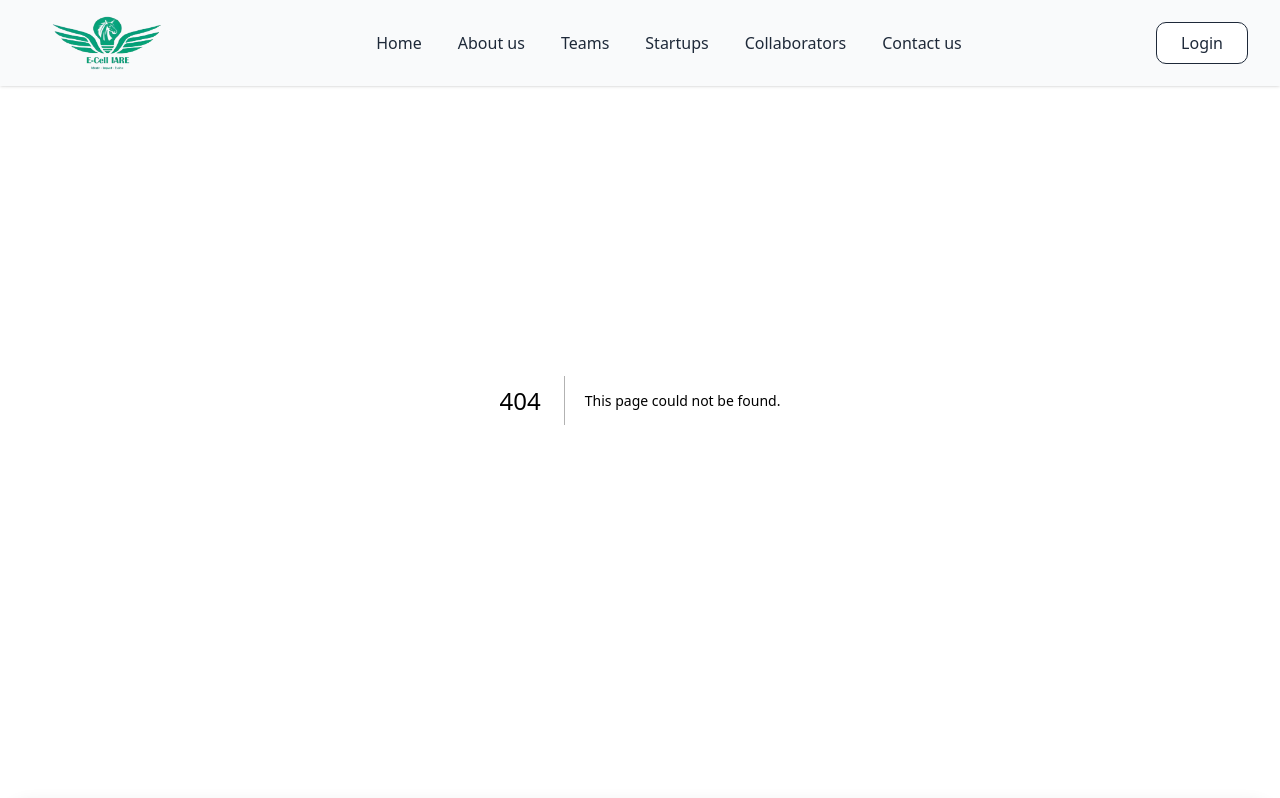
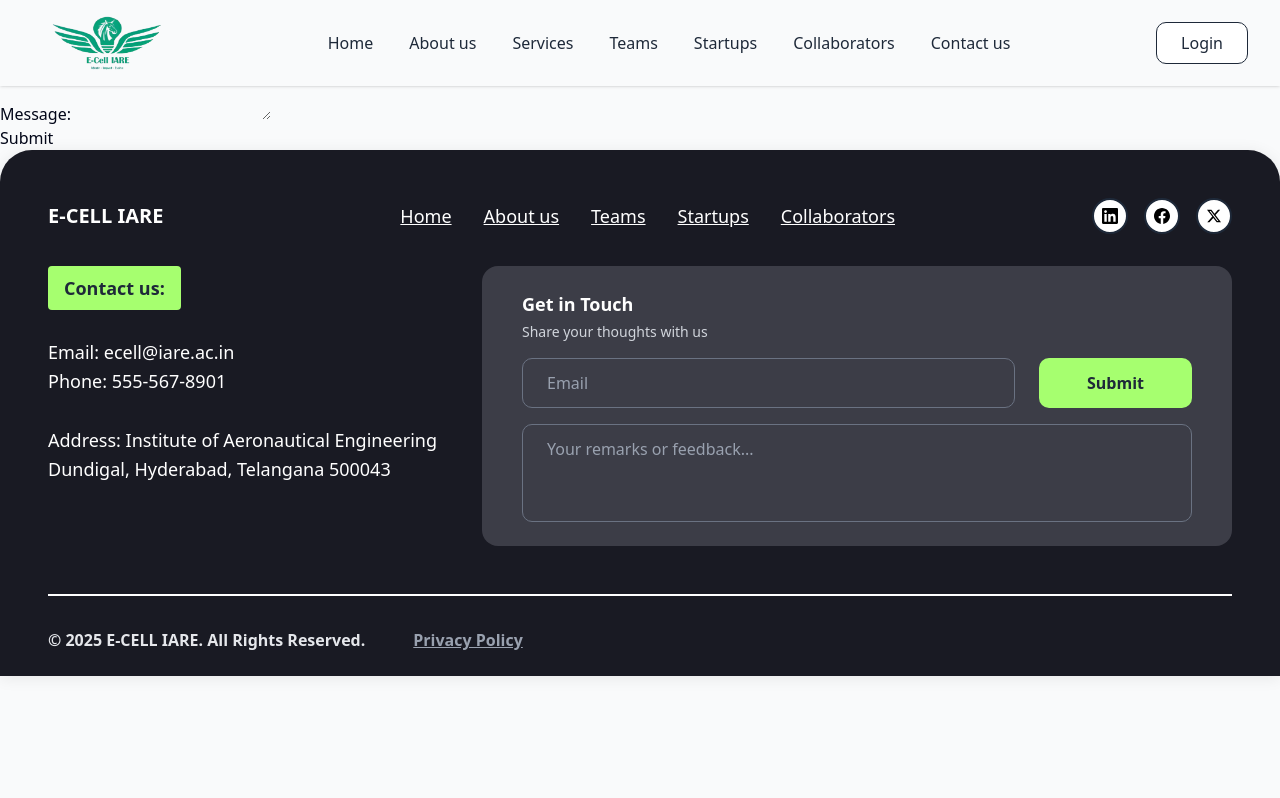
Before and after one commit to Maximus5470/Ecell-Website, a Next.js app: page /contact in a window 1280 px wide. Before the commit this address had no page. Shown: the top 798 px of the page. Built offline with nearby package versions, Linux system fonts and the light colour scheme.

Commit message:
Add Contact Us section and implement smooth scrolling in Navbar; create pages for Collaborators, Services, Startups, and Teams

```diff
--- /dev/null
+++ b/app/collaborators/page.tsx
@@ -0,0 +1,24 @@
+import React from 'react';
+
+export default function Collaborators() {
+  return (
+    <div className="min-h-screen bg-gray-50 pt-20">
+      <div className="max-w-7xl mx-auto px-4 sm:px-6 lg:px-8 py-12">
+        <div className="text-center mb-12">
+          <h1 className="text-4xl sm:text-5xl font-bold text-gray-900 mb-4">
+            Our <span className="bg-[#B9FF66] px-2 py-1 rounded">Collaborators</span>
+          </h1>
+          <p className="text-xl text-gray-600 max-w-3xl mx-auto">
+            Meet our partners and collaborators who help us drive entrepreneurship forward.
+          </p>
+        </div>
+
+        <div className="text-center py-20">
+          <p className="text-lg text-gray-500">
+            Collaborators section coming soon...
+          </p>
+        </div>
+      </div>
+    </div>
+  );
+}
--- /dev/null
+++ b/app/contact/page.tsx
@@ -0,0 +1,26 @@
+import React from 'react'
+
+const page = () => {
+  return (
+    <div>
+      <h1>Contact Us</h1>
+      <form>
+        <div>
+          <label htmlFor="name">Name:</label>
+          <input type="text" id="name" name="name" required />
+        </div>
+        <div>
+          <label htmlFor="email">Email:</label>
+          <input type="email" id="email" name="email" required />
+        </div>
+        <div>
+          <label htmlFor="message">Message:</label>
+          <textarea id="message" name="message" required></textarea>
+        </div>
+        <button type="submit">Submit</button>
+      </form>
+    </div>
+  )
+}
+
+export default page
--- a/app/page.tsx
+++ b/app/page.tsx
@@ -1,6 +1,7 @@
 import Hero from "@/components/Hero";
 import WorkingProcess from "@/components/WorkingProcessComponent";
 import ServicesSection from "@/sections/ServicesSection";
+import ContactUs from "@/components/ContactUs";
 
 const workingProcessSteps = [
   {
@@ -58,6 +59,7 @@
           steps={workingProcessSteps}
         />
       </div>
+      <ContactUs />
     </div>
   );
 }
--- /dev/null
+++ b/app/services/page.tsx
@@ -0,0 +1,24 @@
+import React from 'react';
+
+export default function Services() {
+  return (
+    <div className="min-h-screen bg-gray-50 pt-20">
+      <div className="max-w-7xl mx-auto px-4 sm:px-6 lg:px-8 py-12">
+        <div className="text-center mb-12">
+          <h1 className="text-4xl sm:text-5xl font-bold text-gray-900 mb-4">
+            Our <span className="bg-[#B9FF66] px-2 py-1 rounded">Services</span>
+          </h1>
+          <p className="text-xl text-gray-600 max-w-3xl mx-auto">
+            Discover the comprehensive services and solutions we offer to help businesses grow.
+          </p>
+        </div>
+
+        <div className="text-center py-20">
+          <p className="text-lg text-gray-500">
+            Services section coming soon...
+          </p>
+        </div>
+      </div>
+    </div>
+  );
+}
--- /dev/null
+++ b/app/startups/page.tsx
@@ -0,0 +1,24 @@
+import React from 'react';
+
+export default function Startups() {
+  return (
+    <div className="min-h-screen bg-gray-50 pt-20">
+      <div className="max-w-7xl mx-auto px-4 sm:px-6 lg:px-8 py-12">
+        <div className="text-center mb-12">
+          <h1 className="text-4xl sm:text-5xl font-bold text-gray-900 mb-4">
+            <span className="bg-[#B9FF66] px-2 py-1 rounded">Startups</span>
+          </h1>
+          <p className="text-xl text-gray-600 max-w-3xl mx-auto">
+            Discover the innovative startups and ventures supported by E-Cell IARE.
+          </p>
+        </div>
+
+        <div className="text-center py-20">
+          <p className="text-lg text-gray-500">
+            Startups showcase coming soon...
+          </p>
+        </div>
+      </div>
+    </div>
+  );
+}
--- /dev/null
+++ b/app/teams/page.tsx
@@ -0,0 +1,24 @@
+import React from 'react';
+
+export default function Teams() {
+  return (
+    <div className="min-h-screen bg-gray-50 pt-20">
+      <div className="max-w-7xl mx-auto px-4 sm:px-6 lg:px-8 py-12">
+        <div className="text-center mb-12">
+          <h1 className="text-4xl sm:text-5xl font-bold text-gray-900 mb-4">
+            Our <span className="bg-[#B9FF66] px-2 py-1 rounded">Teams</span>
+          </h1>
+          <p className="text-xl text-gray-600 max-w-3xl mx-auto">
+            Meet the passionate individuals behind E-Cell IARE who drive innovation and entrepreneurship.
+          </p>
+        </div>
+
+        <div className="text-center py-20">
+          <p className="text-lg text-gray-500">
+            Teams page content coming soon...
+          </p>
+        </div>
+      </div>
+    </div>
+  );
+}
--- a/components/ContactUs.tsx
+++ b/components/ContactUs.tsx
@@ -39,7 +39,7 @@
   };
 
   return (
-    <section className="bg-gray-50 py-16 flex justify-center">
+    <section id="contact" className="bg-gray-50 py-16 flex justify-center">
       <div className="bg-white max-w-3xl w-full rounded-3xl shadow-md p-10">
         {/* Header */}
         <div className="mb-8 flex flex-col md:flex-row md:justify-between items-start md:items-center gap-4">
--- a/components/Navbar.tsx
+++ b/components/Navbar.tsx
@@ -1,11 +1,24 @@
 "use client";
 import React, { useState, useEffect } from 'react';
 import Image from 'next/image';
+import Link from 'next/link';
 
 const Navbar = () => {
   const [isVisible, setIsVisible] = useState(true);
   const [lastScrollY, setLastScrollY] = useState(0);
   const [isMobileMenuOpen, setIsMobileMenuOpen] = useState(false);
+
+  const scrollToSection = (sectionId: string) => {
+    const element = document.getElementById(sectionId);
+    if (element) {
+      const offsetTop = element.getBoundingClientRect().top + window.pageYOffset - 80; // Account for fixed navbar
+      window.scrollTo({
+        top: offsetTop,
+        behavior: 'smooth'
+      });
+    }
+    setIsMobileMenuOpen(false); // Close mobile menu after clicking
+  };
 
   useEffect(() => {
     const controlNavbar = () => {
@@ -31,21 +44,51 @@
   }, [lastScrollY]);
 
   return (
-    <nav className={`flex items-center justify-between bg-gray-50 py-4 px-4 sm:px-8 fixed top-0 left-0 right-0 z-50 shadow-sm transition-transform duration-300 ease-in-out ${
-      isVisible ? 'translate-y-0' : '-translate-y-full'
-    }`}>
+    <nav className={`flex items-center justify-between bg-gray-50 py-4 px-4 sm:px-8 fixed top-0 left-0 right-0 z-50 shadow-sm transition-transform duration-300 ease-in-out ${isVisible ? 'translate-y-0' : '-translate-y-full'
+      }`}>
       <div className="flex items-center">
-        <Image src="/ecelllogo.png" alt="E-Cell IARE Logo" width={120} height={8} priority className="sm:w-[150px]" />
+        <Link href="/">
+          <Image src="/ecelllogo.png" alt="E-Cell IARE Logo" width={120} height={8} priority className="sm:w-[150px] cursor-pointer" />
+        </Link>
       </div>
 
       {/* Desktop Menu */}
       <ul className="hidden lg:flex flex-1 justify-center items-center list-none gap-6 xl:gap-9 m-0 p-0">
-        <li className="font-inter text-[14px] xl:text-[16px] font-normal text-gray-800 cursor-pointer transition-colors hover:text-teal-600">Home</li>
-        <li className="font-inter text-[14px] xl:text-[16px] font-normal text-gray-800 cursor-pointer transition-colors hover:text-teal-600">About us</li>
-        <li className="font-inter text-[14px] xl:text-[16px] font-normal text-gray-800 cursor-pointer transition-colors hover:text-teal-600">Teams</li>
-        <li className="font-inter text-[14px] xl:text-[16px] font-normal text-gray-800 cursor-pointer transition-colors hover:text-teal-600">Startups</li>
-        <li className="font-inter text-[14px] xl:text-[16px] font-normal text-gray-800 cursor-pointer transition-colors hover:text-teal-600">Collaborators</li>
-        <li className="font-inter text-[14px] xl:text-[16px] font-normal text-gray-800 cursor-pointer transition-colors hover:text-teal-600">Contact us</li>
+        <li>
+          <Link href="/" className="font-inter text-[14px] xl:text-[16px] font-normal text-gray-800 cursor-pointer transition-colors hover:text-teal-600">
+            Home
+          </Link>
+        </li>
+        <li>
+          <Link href="/about" className="font-inter text-[14px] xl:text-[16px] font-normal text-gray-800 cursor-pointer transition-colors hover:text-teal-600">
+            About us
+          </Link>
+        </li>
+        <li>
+          <Link href="/services" className="font-inter text-[14px] xl:text-[16px] font-normal text-gray-800 cursor-pointer transition-colors hover:text-teal-600">
+            Services
+          </Link>
+        </li>
+        <li>
+          <Link href="/teams" className="font-inter text-[14px] xl:text-[16px] font-normal text-gray-800 cursor-pointer transition-colors hover:text-teal-600">
+            Teams
+          </Link>
+        </li>
+        <li>
+          <Link href="/startups" className="font-inter text-[14px] xl:text-[16px] font-normal text-gray-800 cursor-pointer transition-colors hover:text-teal-600">
+            Startups
+          </Link>
+        </li>
+        <li>
+          <Link href="/collaborators" className="font-inter text-[14px] xl:text-[16px] font-normal text-gray-800 cursor-pointer transition-colors hover:text-teal-600">
+            Collaborators
+          </Link>
+        </li>
+        <li>
+          <Link href="/contact" className="font-inter text-[14px] xl:text-[16px] font-normal text-gray-800 cursor-pointer transition-colors hover:text-teal-600">
+            Contact us
+          </Link>
+        </li>
       </ul>
 
       {/* Desktop Login Button */}
@@ -66,16 +109,44 @@
       </button>
 
       {/* Mobile Menu */}
-      <div className={`lg:hidden absolute top-full left-0 right-0 bg-gray-50 shadow-lg transition-all duration-300 ease-in-out ${
-        isMobileMenuOpen ? 'opacity-100 visible' : 'opacity-0 invisible'
-      }`}>
+      <div className={`lg:hidden absolute top-full left-0 right-0 bg-gray-50 shadow-lg transition-all duration-300 ease-in-out ${isMobileMenuOpen ? 'opacity-100 visible' : 'opacity-0 invisible'
+        }`}>
         <ul className="flex flex-col items-center py-4 space-y-4">
-          <li className="font-inter text-[16px] font-normal text-gray-800 cursor-pointer transition-colors hover:text-teal-600">Home</li>
-          <li className="font-inter text-[16px] font-normal text-gray-800 cursor-pointer transition-colors hover:text-teal-600">About us</li>
-          <li className="font-inter text-[16px] font-normal text-gray-800 cursor-pointer transition-colors hover:text-teal-600">Teams</li>
-          <li className="font-inter text-[16px] font-normal text-gray-800 cursor-pointer transition-colors hover:text-teal-600">Startups</li>
-          <li className="font-inter text-[16px] font-normal text-gray-800 cursor-pointer transition-colors hover:text-teal-600">Collaborators</li>
-          <li className="font-inter text-[16px] font-normal text-gray-800 cursor-pointer transition-colors hover:text-teal-600">Contact us</li>
+          <li>
+            <Link href="/" onClick={() => setIsMobileMenuOpen(false)} className="font-inter text-[16px] font-normal text-gray-800 cursor-pointer transition-colors hover:text-teal-600">
+              Home
+            </Link>
+          </li>
+          <li>
+            <Link href="/about" onClick={() => setIsMobileMenuOpen(false)} className="font-inter text-[16px] font-normal text-gray-800 cursor-pointer transition-colors hover:text-teal-600">
+              About us
+            </Link>
+          </li>
+          <li>
+            <button onClick={() => scrollToSection('services')} className="font-inter text-[16px] font-normal text-gray-800 cursor-pointer transition-colors hover:text-teal-600">
+              Services
+            </button>
+          </li>
+          <li>
+            <Link href="/teams" onClick={() => setIsMobileMenuOpen(false)} className="font-inter text-[16px] font-normal text-gray-800 cursor-pointer transition-colors hover:text-teal-600">
+              Teams
+            </Link>
+          </li>
+          <li>
+            <Link href="/startups" onClick={() => setIsMobileMenuOpen(false)} className="font-inter text-[16px] font-normal text-gray-800 cursor-pointer transition-colors hover:text-teal-600">
+              Startups
+            </Link>
+          </li>
+          <li>
+            <Link href="/collaborators" onClick={() => setIsMobileMenuOpen(false)} className="font-inter text-[16px] font-normal text-gray-800 cursor-pointer transition-colors hover:text-teal-600">
+              Collaborators
+            </Link>
+          </li>
+          <li>
+            <button onClick={() => scrollToSection('contact')} className="font-inter text-[16px] font-normal text-gray-800 cursor-pointer transition-colors hover:text-teal-600">
+              Contact us
+            </button>
+          </li>
           <li className="sm:hidden">
             <button className="px-6 py-2 border border-gray-800 rounded-lg bg-white text-gray-800 text-[16px] font-inter cursor-pointer transition-all hover:bg-teal-600 hover:text-white hover:border-teal-600">
               Login
```
